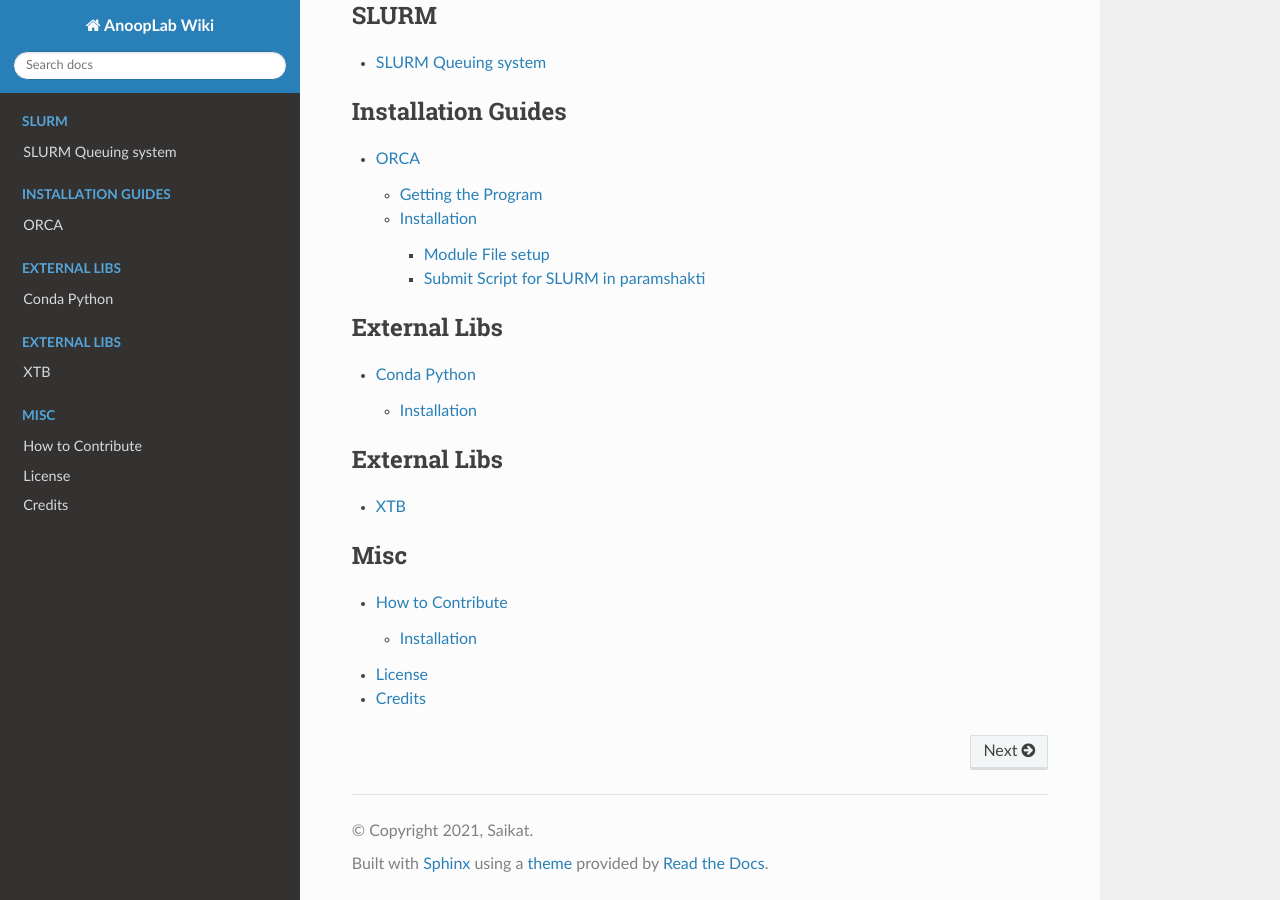
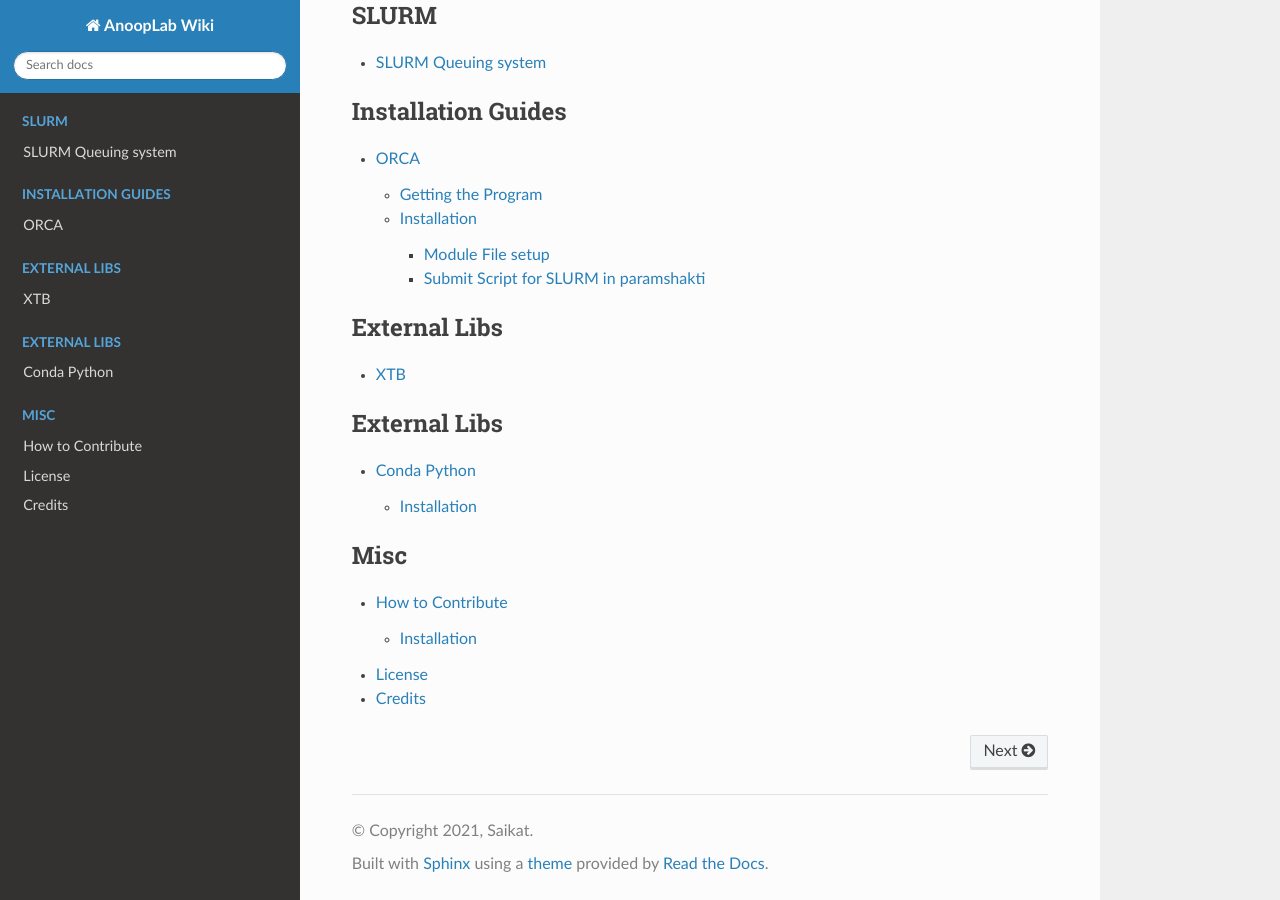
Before and after one commit to Saikat248/anooplab-docs, a Sphinx documentation site: the page built from docs/index.rst, in a window 1280 px wide and 900 px high, scrolled down 1616 px. Built offline with Sphinx 7.4.7 and the Read the Docs theme 2.0.0, drawn with Linux system fonts in a browser that asks for light colours; part of the change alters nothing that is shown.

```diff
--- a/docs/index.rst
+++ b/docs/index.rst
@@ -67,7 +67,7 @@ External Libraries/Packages
    :maxdepth: 3
    :caption: External Libs
 
-   python/condasetup
+   xtb/xtbsetup
 
 
 
@@ -75,7 +75,8 @@ External Libraries/Packages
    :maxdepth: 3
    :caption: External Libs
 
-   xtb/xtbsetup
+   python/condasetup
+
 
 
 .. toctree::
```
